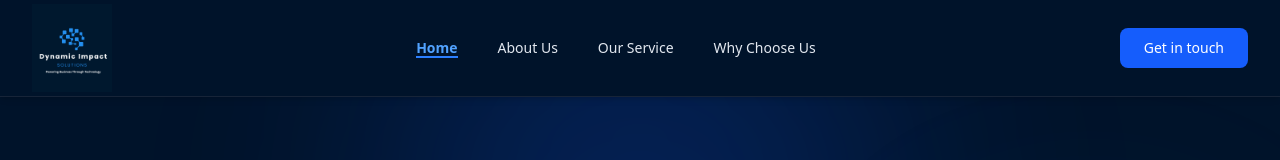
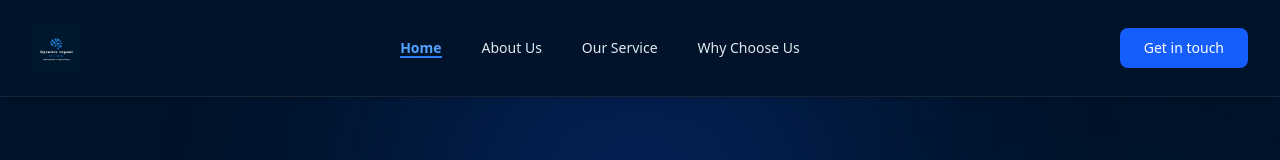
Before and after one commit to CharlieNndwa/dynimpact-technology-solutions, a React (Vite) app: page / in a window 1280 px wide. Shown: the top 160 px of the page. Built offline with nearby package versions, Linux system fonts and the light colour scheme.

Commit message:
fix: move logo to public directory and rename without spaces

```diff
--- a/src/components/Navbar.jsx
+++ b/src/components/Navbar.jsx
@@ -23,7 +23,6 @@ const Navbar = () => {
       className="fixed top-0 left-0 right-0 bg-[#00132A] backdrop-blur-md z-50 border-b border-slate-800/80 shadow-md transition-colors duration-300"
     >
       <div className="w-full flex justify-between items-center container mx-auto px-4 sm:px-6 lg:px-8 h-20 sm:h-24">
-
         {/* Logo */}
         <motion.a
           href="#home"
@@ -33,9 +32,9 @@ const Navbar = () => {
           className="flex items-center cursor-pointer overflow-hidden py-1"
         >
           <img
-            src="/Dynamic Impact (4) (1).png"
+            src="/logo.png"
             alt="Dynamic Impact Solutions Logo"
-            className="h-14 sm:h-16 md:h-20 w-auto object-contain scale-125 transition-all"
+            className="h-12 w-auto object-contain"
           />
         </motion.a>
 
```
Also changed, not shown: public/logo.png (renamed from Dynamic Impact (4) (1).png).
